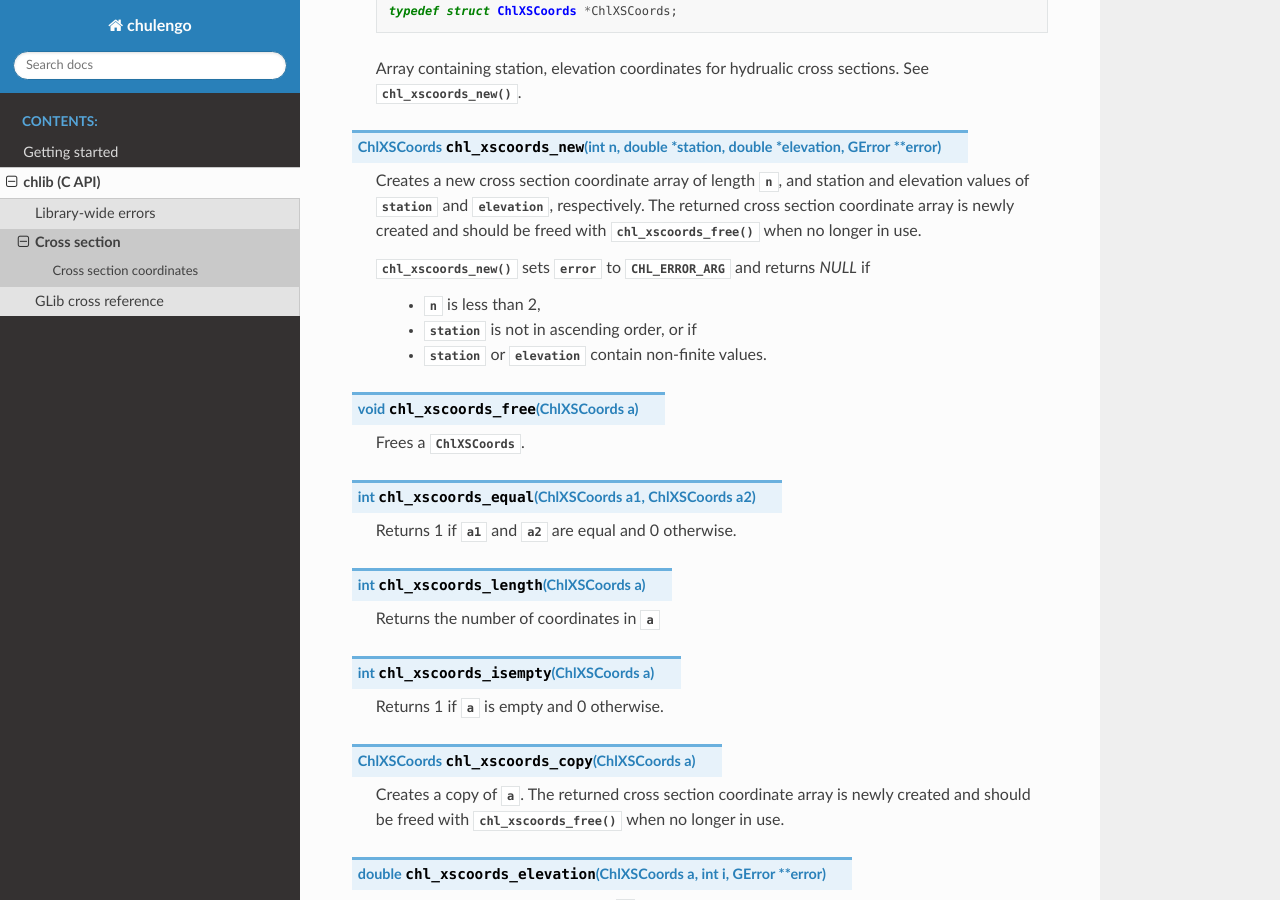
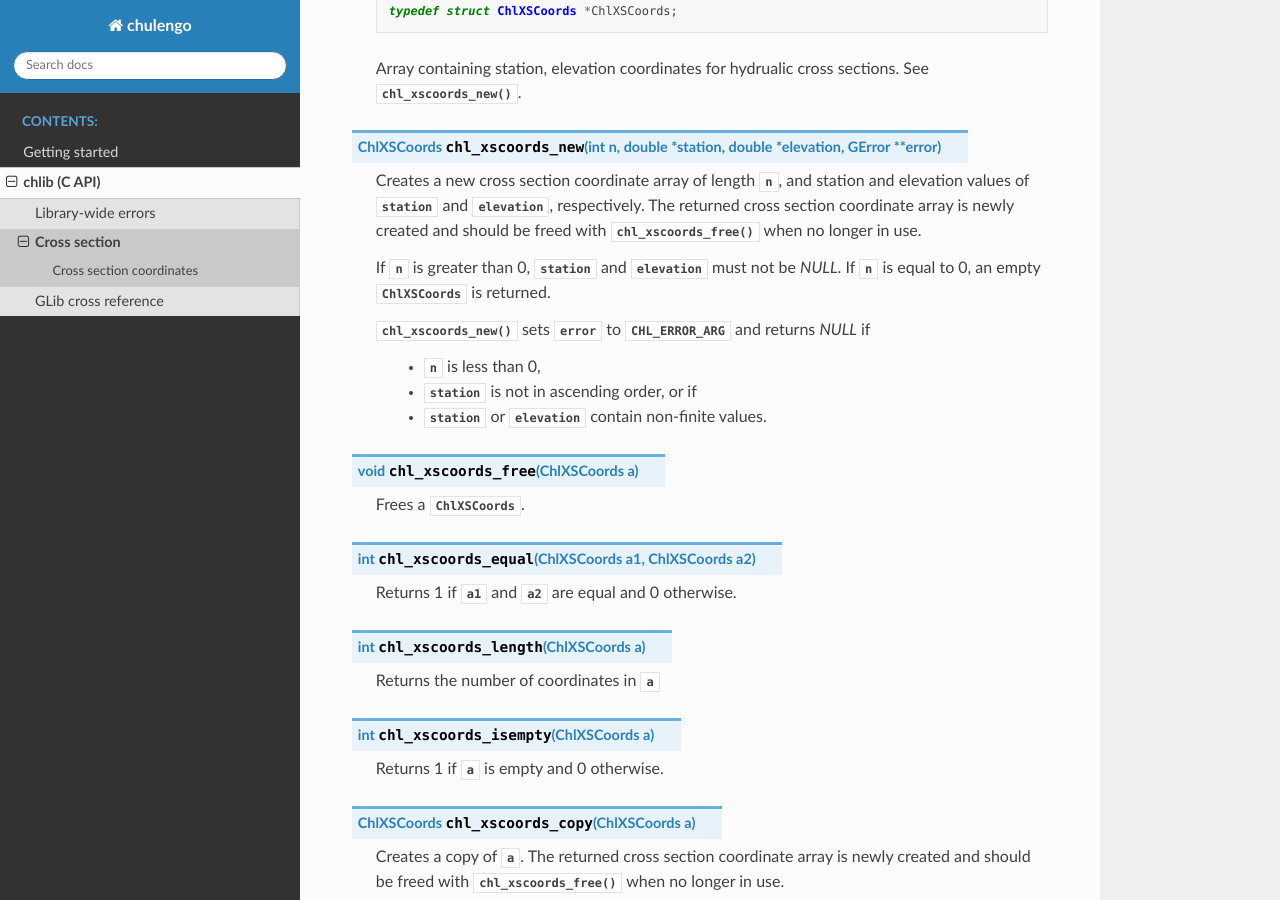
Before and after one commit to mmdski/chulengo, a Sphinx documentation site: the page built from docs/chlib/crosssection.rst, in a window 1280 px wide and 900 px high, scrolled down 313 px. Built offline with Sphinx 7.4.7 and the Read the Docs theme 2.0.0, drawn with Linux system fonts in a browser that asks for light colours.

Commit message:
update docs

```diff
--- a/docs/chlib/crosssection.rst
+++ b/docs/chlib/crosssection.rst
@@ -24,10 +24,14 @@ Cross section coordinates
     respectively. The returned cross section coordinate array is newly created
     and should be freed with :c:func:`chl_xscoords_free` when no longer in use.
 
+    If :c:data:`n` is greater than 0, :c:data:`station` and :c:data:`elevation`
+    must not be `NULL`. If :c:data:`n` is equal to 0, an empty
+    :c:type:`ChlXSCoords` is returned.
+
     :c:func:`chl_xscoords_new` sets :c:data:`error` to :c:data:`CHL_ERROR_ARG`
     and returns `NULL` if
 
-        - :c:data:`n` is less than 2,
+        - :c:data:`n` is less than 0,
         - :c:data:`station` is not in ascending order, or if
         - :c:data:`station` or :c:data:`elevation` contain non-finite values.
 
```
